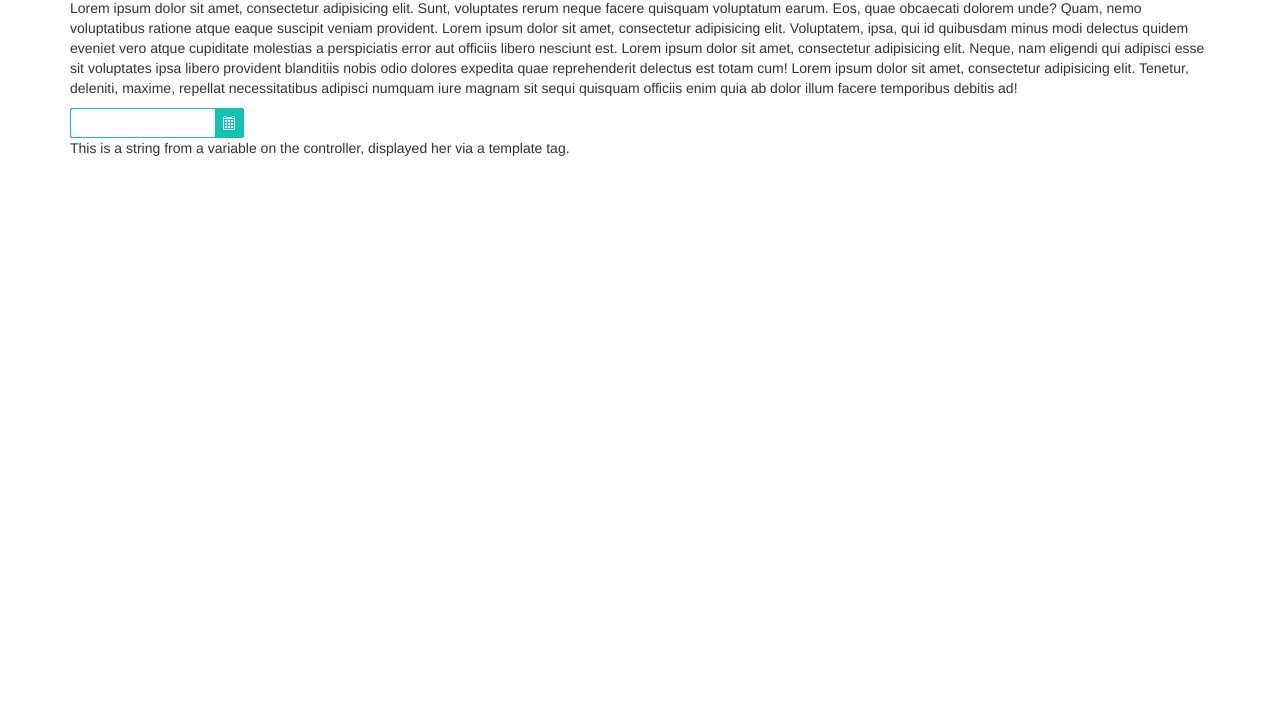
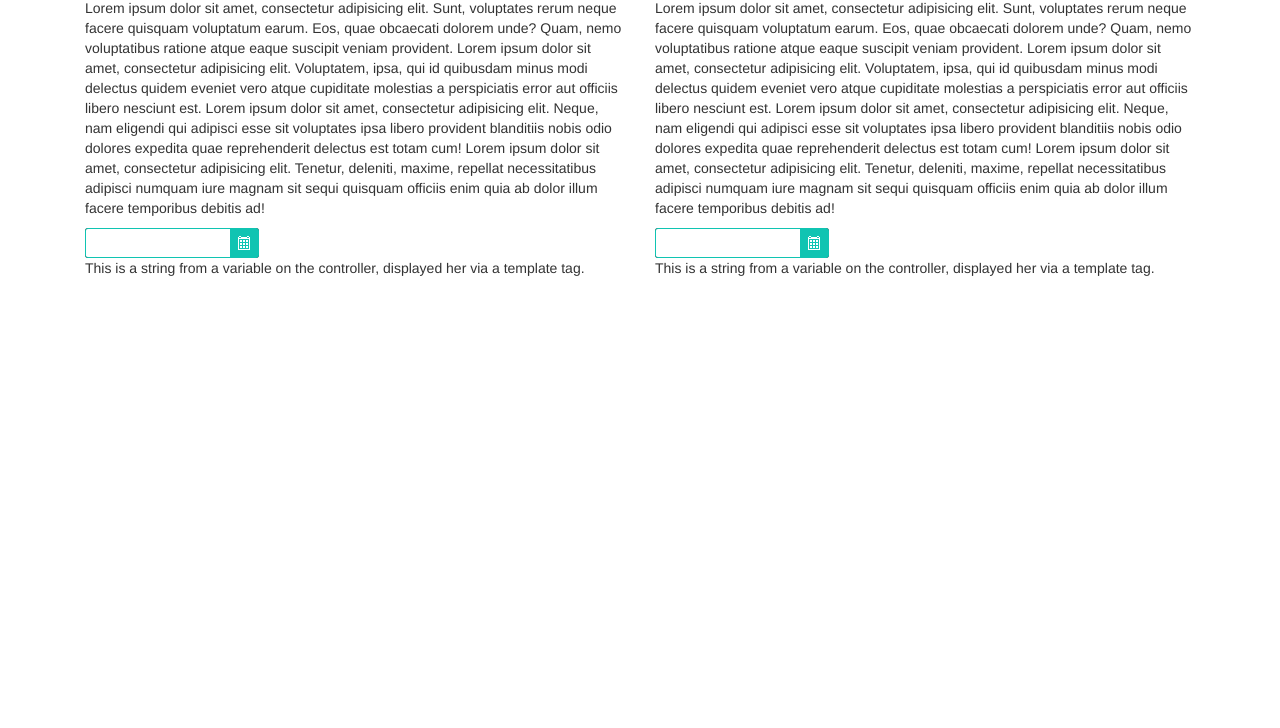
Before and after one commit to BrandonJF/EAV_Support, a plain HTML site: page index.html in a window 1280 px wide. Shown: the part 72-800 px from the top of the page. Drawn offline with nearby package versions, Linux system fonts and the light colour scheme.

Commit message:
Modified controller so datepicker calls on class rather than ID

```diff
--- a/app/controllers/Controller1.js
+++ b/app/controllers/Controller1.js
@@ -4,7 +4,7 @@ ksa3.controller("Controller1", ['$scope', '$http', '$location', 'localStorageSer
         $scope.$on('$viewContentLoaded', function () {
             $(function () {
                 // Initialize the Kendo DatePicker by calling the kendoDatePicker jQuery plugin
-                $("#datepicker").kendoDatePicker();
+                $(".datepicker").kendoDatePicker();
 
             });
         });
--- a/app/views/view1.htm
+++ b/app/views/view1.htm
@@ -1,8 +1,33 @@
+<div class="col-md-6">
+
+
+
 <h1>View 1</h1>
 <p>
     Lorem ipsum dolor sit amet, consectetur adipisicing elit. Sunt, voluptates rerum neque facere quisquam voluptatum earum. Eos, quae obcaecati dolorem unde? Quam, nemo voluptatibus ratione atque eaque suscipit veniam provident. Lorem ipsum dolor sit amet, consectetur adipisicing elit. Voluptatem, ipsa, qui id quibusdam minus modi delectus quidem eveniet vero atque cupiditate molestias a perspiciatis error aut officiis libero nesciunt est. Lorem ipsum dolor sit amet, consectetur adipisicing elit. Neque, nam eligendi qui adipisci esse sit voluptates ipsa libero provident blanditiis nobis odio dolores expedita quae reprehenderit delectus est totam cum! Lorem ipsum dolor sit amet, consectetur adipisicing elit. Tenetur, deleniti, maxime, repellat necessitatibus adipisci numquam iure magnam sit sequi quisquam officiis enim quia ab dolor illum facere temporibus debitis ad!
 </p>
-<input id="datepicker" />
+<input class="datepicker" />
 <br>
 
 {{scopeVariableExample.stringVar}}
+
+
+
+</div>
+
+<div class="col-md-6">
+
+
+
+<h1>More</h1>
+<p>
+    Lorem ipsum dolor sit amet, consectetur adipisicing elit. Sunt, voluptates rerum neque facere quisquam voluptatum earum. Eos, quae obcaecati dolorem unde? Quam, nemo voluptatibus ratione atque eaque suscipit veniam provident. Lorem ipsum dolor sit amet, consectetur adipisicing elit. Voluptatem, ipsa, qui id quibusdam minus modi delectus quidem eveniet vero atque cupiditate molestias a perspiciatis error aut officiis libero nesciunt est. Lorem ipsum dolor sit amet, consectetur adipisicing elit. Neque, nam eligendi qui adipisci esse sit voluptates ipsa libero provident blanditiis nobis odio dolores expedita quae reprehenderit delectus est totam cum! Lorem ipsum dolor sit amet, consectetur adipisicing elit. Tenetur, deleniti, maxime, repellat necessitatibus adipisci numquam iure magnam sit sequi quisquam officiis enim quia ab dolor illum facere temporibus debitis ad!
+</p>
+<input class="datepicker" />
+<br>
+
+{{scopeVariableExample.stringVar}}
+
+
+
+</div>
```
